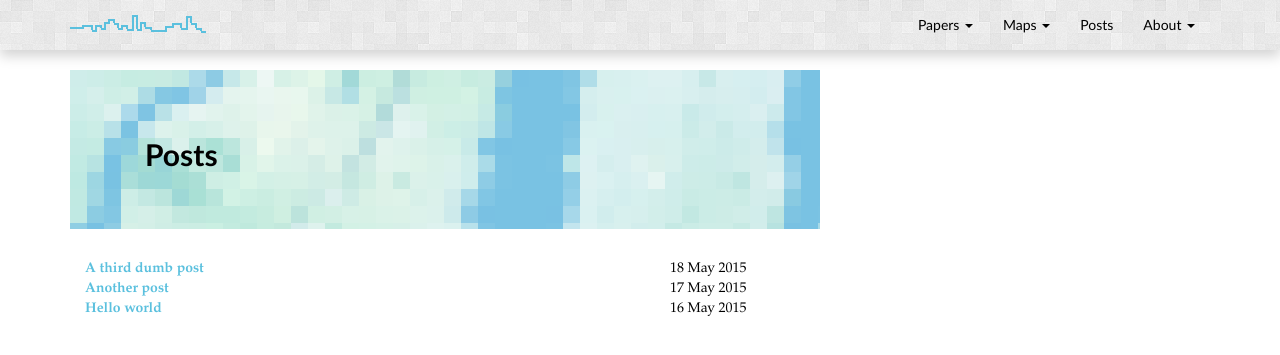
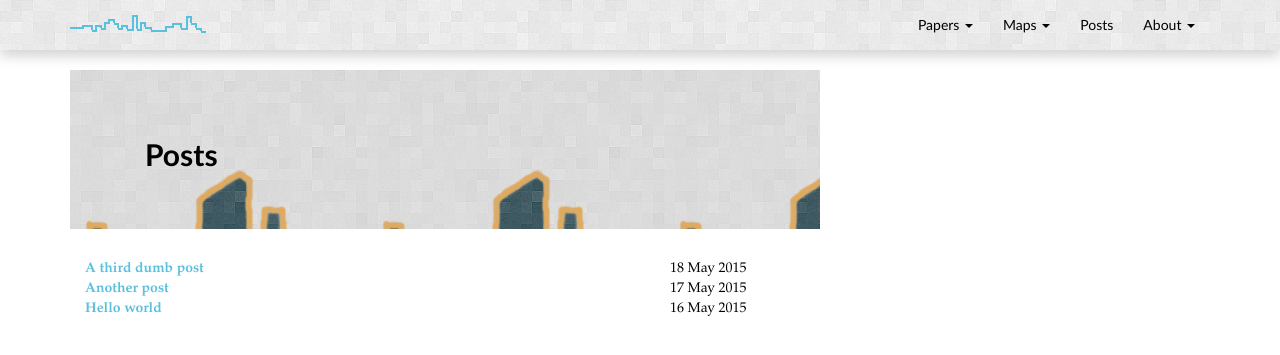
Before and after one commit to chrisrobertsnyc/chrisrobertsnyc.github.io, a Jekyll site: the page built from blog/index.html, in a window 1280 px wide. Shown: the top 355 px of the page. Built offline with Jekyll 4.4.1, drawn with Linux system fonts in a browser that asks for light colours; nearby versions of some CDN libraries.

Commit message:
trying skyline for jumbotron

```diff
--- a/css/main.css
+++ b/css/main.css
@@ -17,7 +17,7 @@
   transition-property: box-shadow;
 }
 #blog-jumbotron {
-	background-image: url('/assets/map-bg.png');
+	background-image: url('/assets/bright-squares-skyline.png');
 }
 ::-moz-selection { /* Code for Firefox */
     background: #F0AD4E;
```
Also changed, not shown: assets/bright-squares-skyline.png (added).
